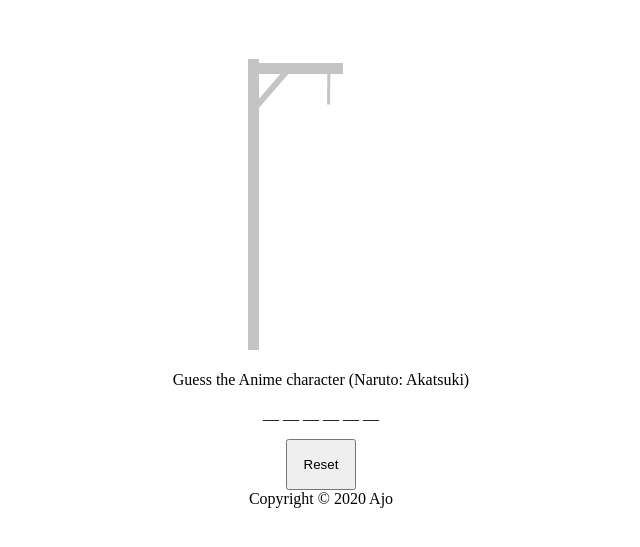
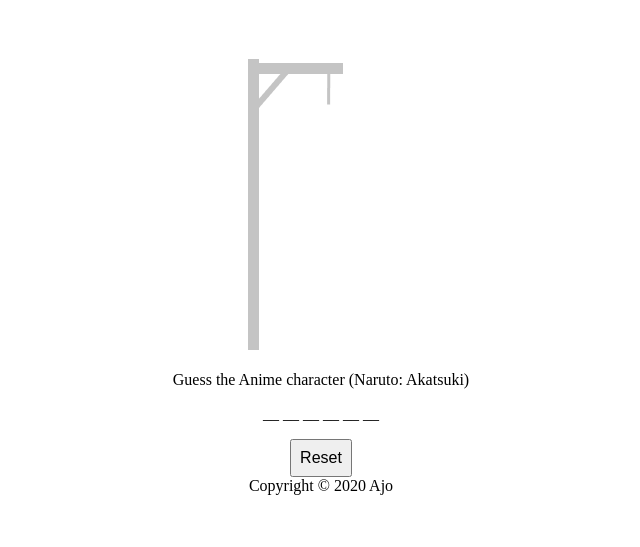
Before and after one commit to jo-0/hangman, a plain HTML site: page index.html in a window 1280 px wide. Shown: the part 79-626 px from the top of the page, without its empty margins (319-959 px from the left). Drawn offline with Linux system fonts and the light colour scheme.

Commit message:
Change the padding on the button

```diff
--- a/style.css
+++ b/style.css
@@ -3,5 +3,6 @@ body {
 }
 
 #reset-button {
-	padding: 16px;
+	padding: 8px;
+	font-size: medium;
 }
```
